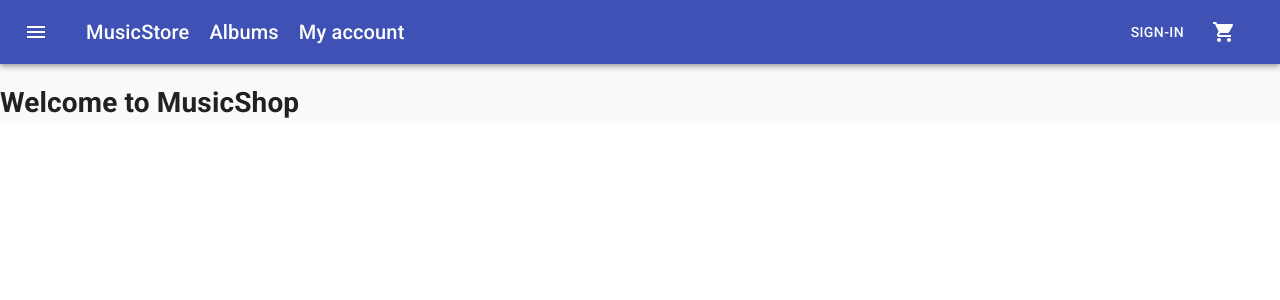
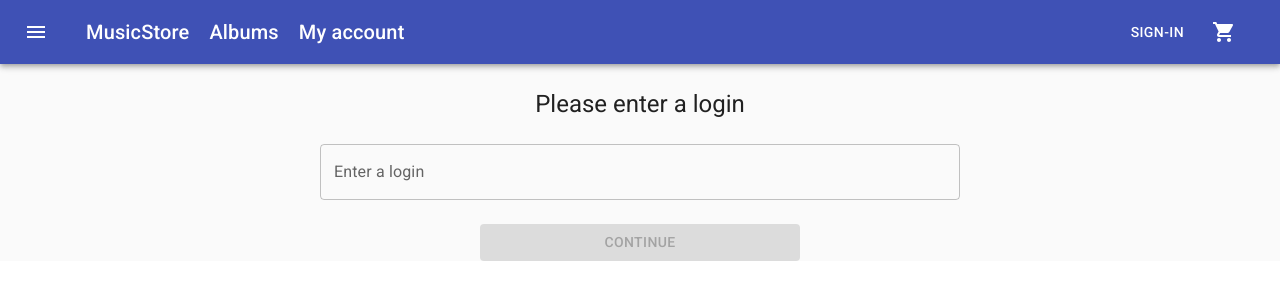
Before and after one commit to Dmitriy-Shcheklein/MuisicStore, a React (Create React App) app: page /auth in a window 1280 px wide. Before the commit this address led to /. Shown: the top 300 px of the page. Built offline with nearby package versions, Linux system fonts and the light colour scheme.

Commit message:
Add authorization of an existing user

```diff
--- a/src/components/App/App.tsx
+++ b/src/components/App/App.tsx
@@ -6,6 +6,7 @@ import CartContainer from "../Cart";
 import MainPage from "../MainPage";
 import RegistrationForm from "../RegistrationForm";
 import Profile from "../Profile";
+import AuthForm from "../AuthForm";
 
 const useStyles = makeStyles({
   root: {
@@ -26,6 +27,7 @@ const App = () => {
         <Route path='/cart' component={CartContainer} />
         <Route path='/registration' component={RegistrationForm} />
         <Route path='/profile' component={Profile} />
+        <Route path='/auth' component={AuthForm} />
         <Redirect to="/" />
       </Switch>
     </div>
--- /dev/null
+++ b/src/components/AuthForm/AuthForm.tsx
@@ -0,0 +1,124 @@
+import { FC, useEffect, useState } from 'react';
+import Box from '@mui/material/Box';
+import TextField from '@mui/material/TextField';
+import { Button, Typography } from '@mui/material';
+import { makeStyles } from '@material-ui/styles'
+import { useLazyQuery } from '@apollo/client';
+import { CHECK_USER_NAME } from '../../graphQL/queries';
+import EmailForm from './EmailForm';
+
+const useStyles = makeStyles({
+  root: {
+    width: '50%',
+    margin: '0 auto',
+    textAlign: 'center',
+    height: '100%'
+  },
+  wrapper: {
+    width: '100%',
+    marginBottom: '1.5rem',
+    marginTop: '1.5rem',
+    position: 'relative',
+  },
+  title: {
+    width: '100%',
+    '& p': {
+      fontSize: '1rem',
+      width: '100%',
+    }
+  },
+  input: {
+    width: '100%',
+    margin: '1rem',
+  },
+  button: {
+    width: '50%',
+    margin: '0 auto',
+  },
+  validError: {
+    color: '#dc143c',
+    position: 'absolute',
+    top: '100%',
+    left: '1%',
+  },
+  danger: {
+    color: '#dc143c',
+  },
+})
+
+const AuthForm: FC = () => {
+
+  const [userName, setUserName] = useState('');
+  const [isDisable, setIsDisable] = useState(true);
+  const [correctLogin, setCorrectLogin] = useState(false);
+
+
+  const [checkUserName, { error, loading, data, stopPolling }] = useLazyQuery(
+    CHECK_USER_NAME,
+  );
+
+  const classes = useStyles();
+
+  useEffect(() => {
+    if (userName.length > 5) {
+      setIsDisable(false)
+    } else {
+      setIsDisable(true);
+    }
+  }, [userName]);
+  useEffect(() => {
+    if (data?.checkUserName?.length) {
+      setCorrectLogin(true)
+    }
+    console.log("DATA", stopPolling, 'CORLOGIN', correctLogin)
+    // eslint-disable-next-line react-hooks/exhaustive-deps
+  }, [data])
+
+  const handleChangeName = (event: React.ChangeEvent<HTMLInputElement>) => {
+    setUserName(event.target.value);
+  }
+
+  const handleSearch = () => {
+    checkUserName({ variables: { name: userName }, });
+  }
+
+  if (correctLogin) {
+    return <EmailForm />
+  }
+
+  return (
+    <Box className={classes.root}
+      component="div"
+    >
+      <div className={classes.wrapper}>
+        <Typography
+          variant="h5"
+          className={classes.title}>
+          Please enter a login
+          {error ? <p className={classes.danger}>Oh no! Something went wrong, please try it again</p> : null}
+        </Typography>
+      </div>
+      <div className={classes.wrapper}>
+        <TextField
+          className={classes.input}
+          id="outlined-login"
+          label="Enter a login"
+          value={userName}
+          onChange={handleChangeName}
+        />
+        <div className={classes.validError}>
+          {loading && <small>Checking a login</small>}
+        </div>
+      </div>
+      <Button
+        // type="submit"
+        onClick={handleSearch}
+        className={classes.button}
+        disabled={isDisable}
+        variant="contained"
+      >Continue</Button>
+    </Box >
+  )
+}
+
+export default AuthForm;
--- /dev/null
+++ b/src/components/AuthForm/EmailForm.tsx
@@ -0,0 +1,126 @@
+import { FC, useEffect, useState } from 'react';
+import Box from '@mui/material/Box';
+import TextField from '@mui/material/TextField';
+import { Button, Typography } from '@mui/material';
+import { makeStyles } from '@material-ui/styles'
+import { useLazyQuery } from '@apollo/client';
+import { CHECK_USER_EMAIL, } from '../../graphQL/queries';
+import { Redirect } from 'react-router-dom';
+import { useAuthActions } from '../../hooks/useActions';
+
+
+const useStyles = makeStyles({
+  root: {
+    width: '50%',
+    margin: '0 auto',
+    textAlign: 'center',
+    height: '100%'
+  },
+  wrapper: {
+    width: '100%',
+    marginBottom: '1.5rem',
+    marginTop: '1.5rem',
+    position: 'relative',
+  },
+  title: {
+    width: '100%',
+    '& p': {
+      fontSize: '1rem',
+      width: '100%',
+    }
+  },
+  input: {
+    width: '100%',
+    margin: '1rem',
+  },
+  button: {
+    width: '50%',
+    margin: '0 auto',
+  },
+  validError: {
+    color: '#dc143c',
+    position: 'absolute',
+    top: '100%',
+    left: '1%',
+  },
+  danger: {
+    color: '#dc143c',
+  },
+})
+
+const EmailForm: FC = () => {
+
+  const [email, setEmail] = useState('');
+  const [isDisable, setIsDisable] = useState(true);
+  const [correctEmail, setCorrectEmail] = useState(false);
+  const { userLogin } = useAuthActions();
+
+  const [checkUserEmail, { error, loading, data }] = useLazyQuery(
+    CHECK_USER_EMAIL,
+    { variables: { email } }
+  );
+
+  const classes = useStyles();
+
+  useEffect(() => {
+    if (email.includes('@')) {
+      setIsDisable(false)
+    } else {
+      setIsDisable(true);
+    }
+  }, [email]);
+  useEffect(() => {
+    if (data?.checkUserEmail?.length) {
+      setCorrectEmail(true)
+    }
+    // eslint-disable-next-line react-hooks/exhaustive-deps
+  }, [data])
+
+  const handleChangeEmail = (event: React.ChangeEvent<HTMLInputElement>) => {
+    setEmail(event.target.value);
+  }
+
+  const handleSearch = () => {
+    checkUserEmail({ variables: { email }, });
+  }
+
+
+  if (correctEmail) {
+    userLogin();
+    return <Redirect to='albums' />
+  }
+
+  return (
+    <Box className={classes.root}
+      component="div">
+      <div className={classes.wrapper}>
+        <Typography
+          variant="h5"
+          className={classes.title}>
+          Please enter email
+          {error ? <p className={classes.danger}>Oh no! Something went wrong, please try it again</p> : null}
+        </Typography>
+      </div>
+      <div className={classes.wrapper}>
+        <TextField
+          className={classes.input}
+          id="outlined-email"
+          label="Enter email"
+          value={email}
+          onChange={handleChangeEmail}
+        />
+        <div className={classes.validError}>
+          {loading && <small>Checking email</small>}
+        </div>
+      </div>
+      <Button
+        onClick={handleSearch}
+        className={classes.button}
+        disabled={isDisable}
+        variant="contained"
+      >Continue</Button>
+    </Box >
+  )
+}
+
+export default EmailForm;
--- /dev/null
+++ b/src/components/AuthForm/index.ts
@@ -0,0 +1,3 @@
+import AuthForm from "./AuthForm";
+
+export default AuthForm;
--- a/src/components/LoginModal/LoginModal.tsx
+++ b/src/components/LoginModal/LoginModal.tsx
@@ -1,9 +1,9 @@
-import * as React from 'react';
+import { useEffect, useState } from 'react';
 import Box from '@material-ui/core/Box';
 import Button from '@material-ui/core/Button';
 import Typography from '@material-ui/core/Typography';
 import Modal from '@mui/material/Modal';
-import { NavLink } from 'react-router-dom';
+import { NavLink, Redirect } from 'react-router-dom';
 import { FC } from 'react';
 import { style, useStyles } from './styles'
 
@@ -14,23 +14,25 @@ interface LoginModalProps {
 }
 
 const LoginModal: FC<LoginModalProps> = (props) => {
-  const [open, setOpen] = React.useState(false);
+  const [open, setOpen] = useState(false);
   const handleOpen = () => setOpen(true);
   const handleClose = () => setOpen(false);
 
   const classes = useStyles()
 
-  const { login, userLogin, userLogout } = props;
+  const { login, userLogout } = props;
+
+  const [authForm, setAuthForm] = useState(false);
 
   const logout = () => {
     userLogout();
     handleClose()
   }
 
-  const signIn = () => {
-    userLogin();
+  useEffect(() => {
     handleClose();
-  }
+    setAuthForm(false)
+  }, [authForm])
 
   return (
     <div>
@@ -46,11 +48,12 @@ const LoginModal: FC<LoginModalProps> = (props) => {
         <Box sx={style}>
           <div className={classes.bntContainer}>
             <Button
-              onClick={signIn}
               disabled={login}
               variant="contained"
+              onClick={() => setAuthForm(true)}
               color="primary">Sign-In</Button>
-            <Button
+            {authForm ? <Redirect to='/auth' /> : null}
+            < Button
               onClick={logout}
               disabled={!login}
               variant="contained"
@@ -64,7 +67,7 @@ const LoginModal: FC<LoginModalProps> = (props) => {
           </Typography>
         </Box>
       </Modal>
-    </div>
+    </div >
   );
 }
 
--- a/src/components/RegistrationForm/RegistrationForm.tsx
+++ b/src/components/RegistrationForm/RegistrationForm.tsx
@@ -4,8 +4,8 @@ import TextField from '@mui/material/TextField';
 import { Button, Checkbox, Typography } from '@mui/material';
 import { useLazyQuery, useMutation } from '@apollo/client';
 
-import { ADD_NEW_USER } from './mutation';
-import { CHECK_USER_NAME, CHECK_USER_EMAIL } from './querie'
+import { ADD_NEW_USER } from '../../graphQL/mutations';
+import { CHECK_USER_NAME, CHECK_USER_EMAIL } from '../../graphQL/queries'
 import { useStyles } from './styles';
 import { useAuthActions } from '../../hooks/useActions';
 import useTypeSelector from '../../hooks/usetypeSelector';
@@ -28,36 +28,28 @@ const RegistrationForm: FC = () => {
   const [blurLogin, setBlurLogin] = useState(false);
   const [openModal, setOpenModal] = useState(false);
 
-
   const { login } = useTypeSelector(state => state.auth);
   const { userLogin, userLogout } = useAuthActions();
 
   const [addUser, { error, data }] = useMutation<
     { addUser: IUser },
     { name: string, email: string, password: string }
-  >(ADD_NEW_USER,
-    {
-      variables: { name: userName, email, password },
-    });
+  >(ADD_NEW_USER);
 
   const [checkUserName, { loading: loadingLogin, data: dataUserName }] = useLazyQuery(
-    CHECK_USER_NAME,
-    { variables: { name: userName } }
-  );
+    CHECK_USER_NAME);
   const [checkUserEmail, { loading: loadingEmail, data: dataUserEmail }] = useLazyQuery(
-    CHECK_USER_EMAIL,
-    { variables: { email } }
-  );
+    CHECK_USER_EMAIL);
 
   useEffect(() => {
     if (userName.length > 5) {
-      checkUserName();
+      checkUserName({ variables: { name: userName } });
     }
     // eslint-disable-next-line react-hooks/exhaustive-deps
   }, [userName]);
   useEffect(() => {
     if (email.includes('@')) {
-      checkUserEmail();
+      checkUserEmail({ variables: { email } });
     }
     // eslint-disable-next-line react-hooks/exhaustive-deps
   }, [email]);
@@ -118,7 +110,7 @@ const RegistrationForm: FC = () => {
 
   const submittedForm = (e: React.FormEvent<HTMLFormElement>) => {
     e.preventDefault();
-    email && password && userName && addUser();
+    email && password && userName && addUser({ variables: { name: userName, email, password }, });
   }
 
   return (
```
Also changed, not shown: src/graphQL/mutations.ts (renamed from src/components/RegistrationForm/mutation.ts), src/graphQL/queries.ts (line endings or trailing spaces), 1 other file (tests, documents, lock files or other folders).
